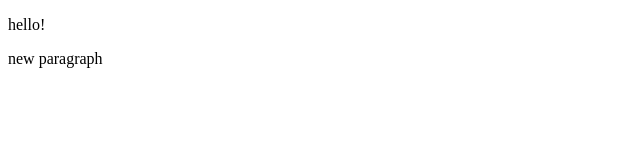
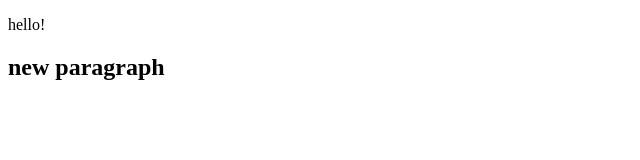
Before and after one commit to squall2229/test-workshop, a plain HTML site: page index.html in a window 1280 px wide. Shown: the whole page, without its empty margins (0-640 px from the left). Drawn offline with Linux system fonts and the light colour scheme.

Commit message:
поменял тег

```diff
--- a/index.html
+++ b/index.html
@@ -7,6 +7,6 @@
   </head>
   <body>
     <p>hello!</p>
-    <p>new paragraph</p>
+    <h2>new paragraph</h2>
   </body>
 </html>
```
